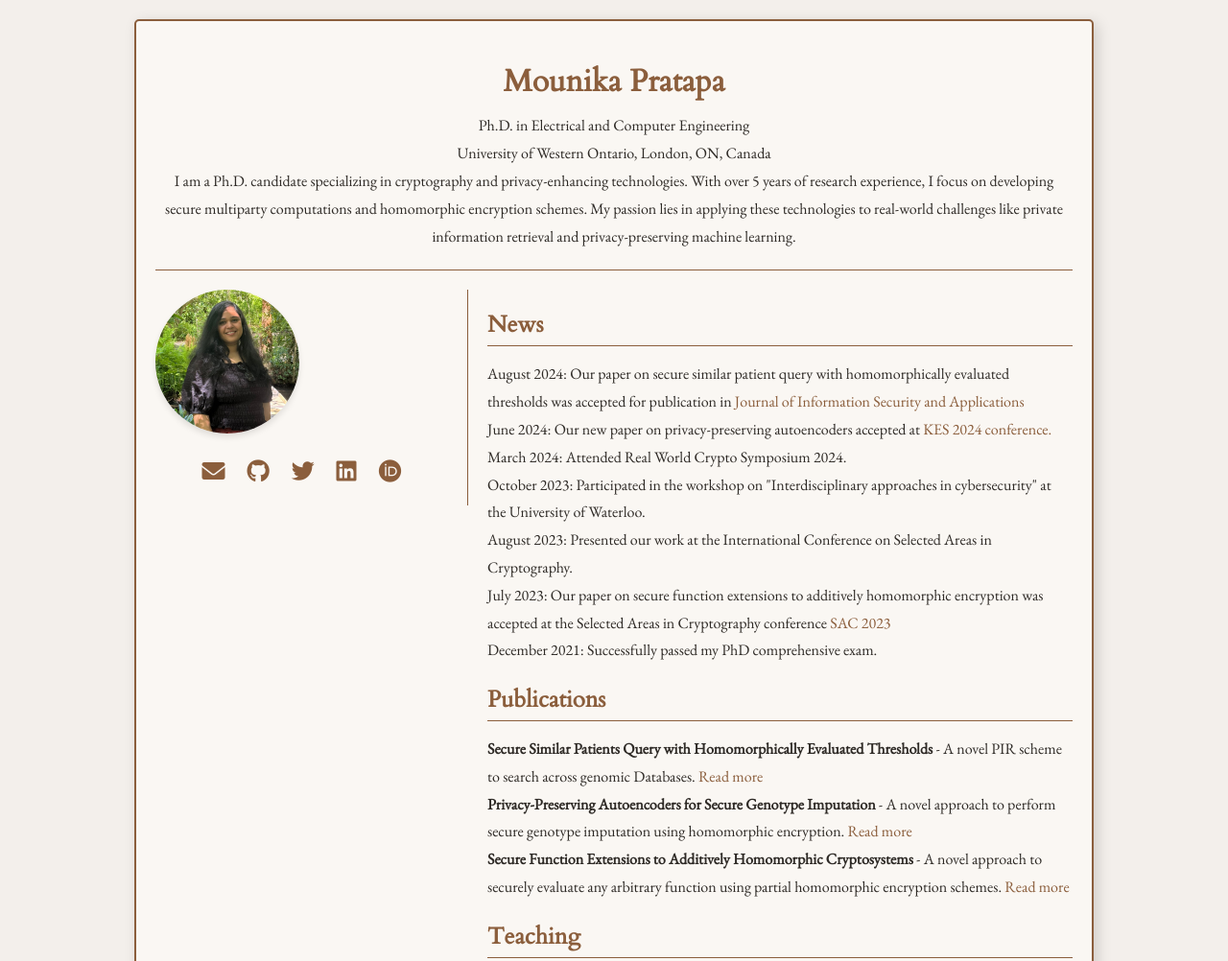
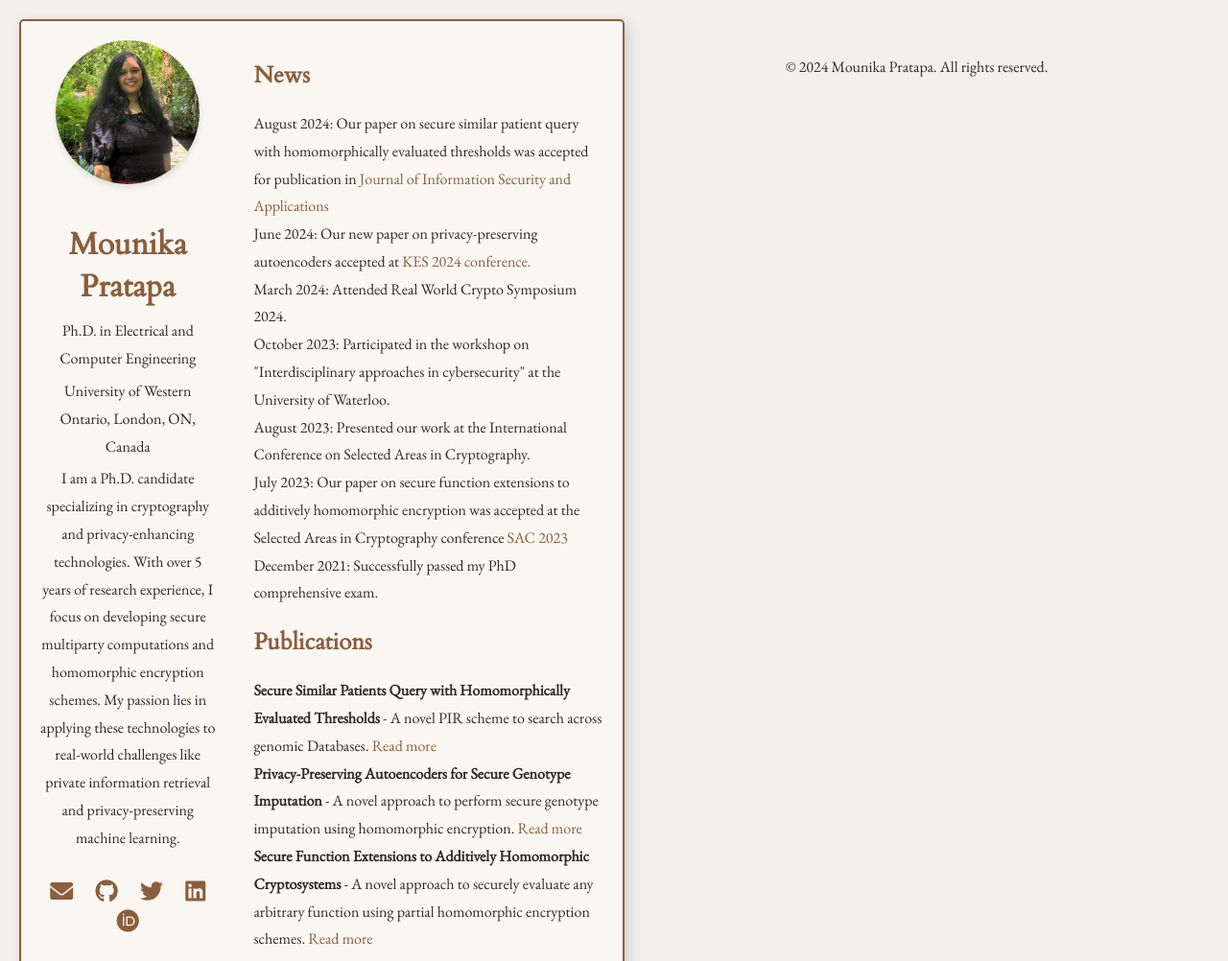
Before and after one commit to mounikapratapa/mounikapratapa.github.io, a plain HTML site: page index.html in a window 1280 px wide. Shown: the top 1002 px of the page at 96% size. Drawn offline with nearby package versions, Linux system fonts and the light colour scheme.

Commit message:
changes to layout made it two col

```diff
--- a/index.html
+++ b/index.html
@@ -29,14 +29,28 @@
             box-sizing: border-box;
             border-radius: 5px;
             display: flex;
+        }
+        .left-column {
+            flex: 1;
+            padding-right: 20px;
+            position: sticky;
+            top: 20px; /* Adjust as needed for top spacing */
+            display: flex;
             flex-direction: column;
+            align-items: center;
+        }
+        .profile-photo {
+            width: 150px;
+            height: 150px;
+            border-radius: 50%;
+            object-fit: cover;
+            margin-bottom: 20px;
+            box-shadow: 0px 4px 6px rgba(0, 0, 0, 0.1); /* Subtle shadow for the photo */
         }
         .about-me {
             text-align: center;
             margin-bottom: 20px;
             width: 100%;
-            padding-bottom: 20px;
-            border-bottom: 1px solid #8b5e3c;
         }
         .about-me h1 {
             color: #8b5e3c; /* Maroon title color */
@@ -47,29 +61,8 @@
         .about-me p {
             color: #2e2a26;
             font-size: 1rem;
-            margin: 0;
-        }
-        .content {
-            display: flex;
-            width: 100%;
-            font-size: 0.9rem; /* Smaller font size */
-            position: relative;
-        }
-        .left-column {
-            flex: 1;
-            padding-right: 20px;
-            border-right: 1px solid #8b5e3c;
-            position: sticky;
-            top: 20px; /* Adjust as needed for top spacing */
-            align-self: flex-start;
-        }
-        .profile-photo {
-            width: 150px;
-            height: 150px;
-            border-radius: 50%;
-            object-fit: cover;
-            margin-bottom: 20px;
-            box-shadow: 0px 4px 6px rgba(0, 0, 0, 0.1); /* Subtle shadow for the photo */
+            margin: 5px 0;
+            text-align: center;
         }
         .links {
             text-align: center;
@@ -94,7 +87,6 @@
             font-size: 1.5rem;
             margin-bottom: 15px;
             color: #8b5e3c; /* Maroon section titles */
-            border-bottom: 1px solid #8b5e3c;
             padding-bottom: 5px;
             font-family: 'Cardo', serif;
         }
@@ -127,16 +119,14 @@
 </head>
 <body>
     <div class="container">
+        <div class="left-column">
+            <img src="Mounika_Pratapa.png" alt="Mounika Pratapa" class="profile-photo">
             <div class="about-me">
                 <h1>Mounika Pratapa</h1>
                 <p>Ph.D. in Electrical and Computer Engineering</p>
                 <p>University of Western Ontario, London, ON, Canada</p>
                 <p>I am a Ph.D. candidate specializing in cryptography and privacy-enhancing technologies. With over 5 years of research experience, I focus on developing secure multiparty computations and homomorphic encryption schemes. My passion lies in applying these technologies to real-world challenges like private information retrieval and privacy-preserving machine learning.</p>
             </div>
-
-        <div class="content">
-            <div class="left-column">
-                <img src="Mounika_Pratapa.png" alt="Mounika Pratapa" class="profile-photo">
             <div class="links">
                 <a href="mailto:mpratapa@uwo.ca" title="Email"><i class="fas fa-envelope"></i></a>
                 <a href="https://github.com/mounikapratapa" target="_blank" title="GitHub"><i class="fab fa-github"></i></a>
@@ -177,4 +167,7 @@
     </div>
 
     <footer>
-            <p>© 2024 Mounika Pratapa. All rights
+        <p>© 2024 Mounika Pratapa. All rights reserved.</p>
+    </footer>
+</body>
+</html>
```
Lines whose indentation alone changed are shown as unchanged.
